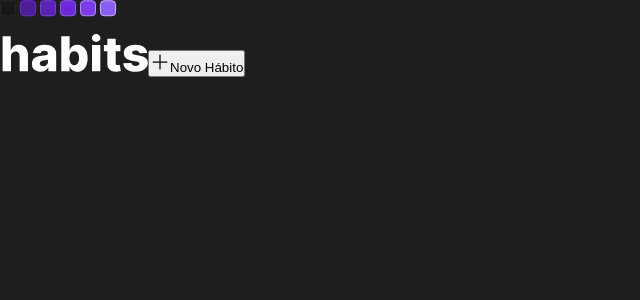
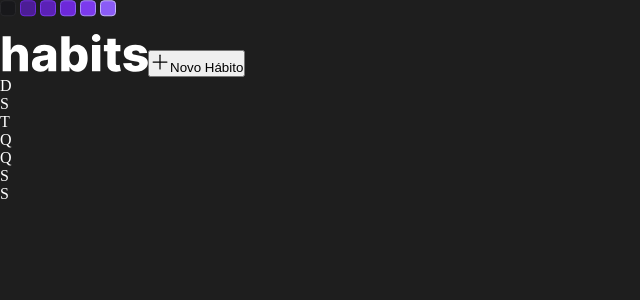
Before and after one commit to beliciobcardoso/nlw-habits, a React app in the folder web/: page / in a window 1280 px wide. Shown: the top 300 px of the page, without its empty margins (0-640 px from the left). Built offline with nearby package versions, Linux system fonts and the light colour scheme; the HTML template or start-up script is replaced by a standard one.

Commit message:
Create table days & generate range days

```diff
--- a/web/src/App.tsx
+++ b/web/src/App.tsx
@@ -1,4 +1,5 @@
 import { Header } from './components/Header';
+import { SummaryTable } from './components/SummaryTable';
 import './styles/global.css';
 
 export function App() {
@@ -6,6 +7,7 @@ export function App() {
     <div className='App'>
       <div className='AppContainer'>
         <Header />
+        <SummaryTable />
       </div>
     </div>
   );
--- /dev/null
+++ b/web/src/components/HabitDay.tsx
@@ -0,0 +1,3 @@
+export function HabitDay() {
+  return <div className='quadradinhos'></div>;
+}
--- /dev/null
+++ b/web/src/components/SummaryTable.tsx
@@ -0,0 +1,25 @@
+import { generateDatesFromYearBeginning } from '../utils/generate-dates-from-year-beginning';
+import { HabitDay } from './HabitDay';
+
+const weekDays = ['D', 'S', 'T', 'Q', 'Q', 'S', 'S'];
+
+const summaryDates = generateDatesFromYearBeginning();
+
+export function SummaryTable() {
+  return (
+    <>
+      <div className='SummaryTable'>
+        <div className='WeekDays'>
+          {weekDays.map((weekDay, index) => {
+            return <div key={index}>{weekDay}</div>;
+          })}
+        </div>
+        <div className='WeekLine'>
+          {summaryDates.map((date) => {
+            return <HabitDay key={date.toString()} />;
+          })}
+        </div>
+      </div>
+    </>
+  );
+}
--- /dev/null
+++ b/web/src/utils/generate-dates-from-year-beginning.ts
@@ -0,0 +1,15 @@
+import dayjs from "dayjs"
+
+export function generateDatesFromYearBeginning() {
+    const firstDayOfTheYear = dayjs().startOf('year')
+    const today = new Date();
+    const dates = []
+    let compareDate = firstDayOfTheYear
+
+    while (compareDate.isBefore(today)) {
+        dates.push(compareDate.toDate())
+        compareDate = compareDate.add(1, 'day')
+    }
+
+    return dates
+}
```
